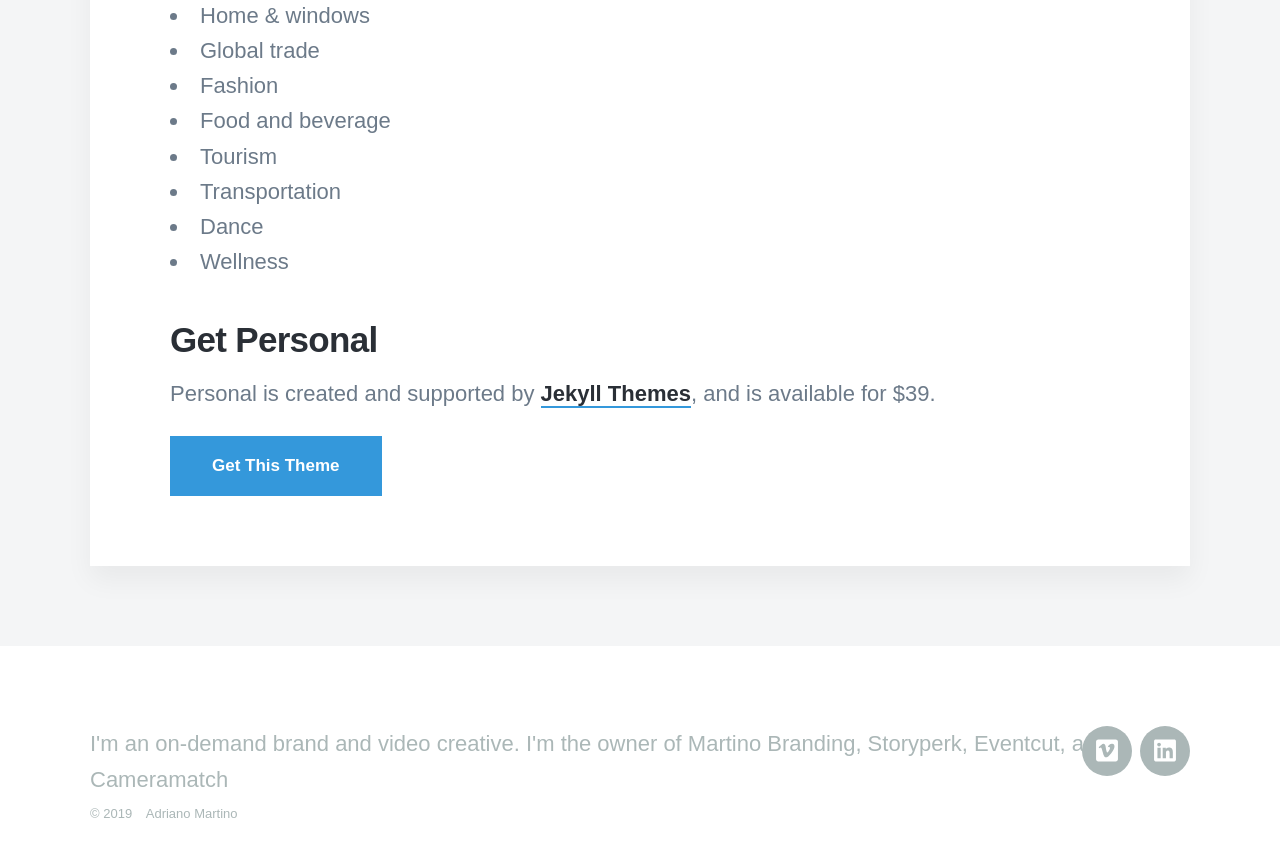
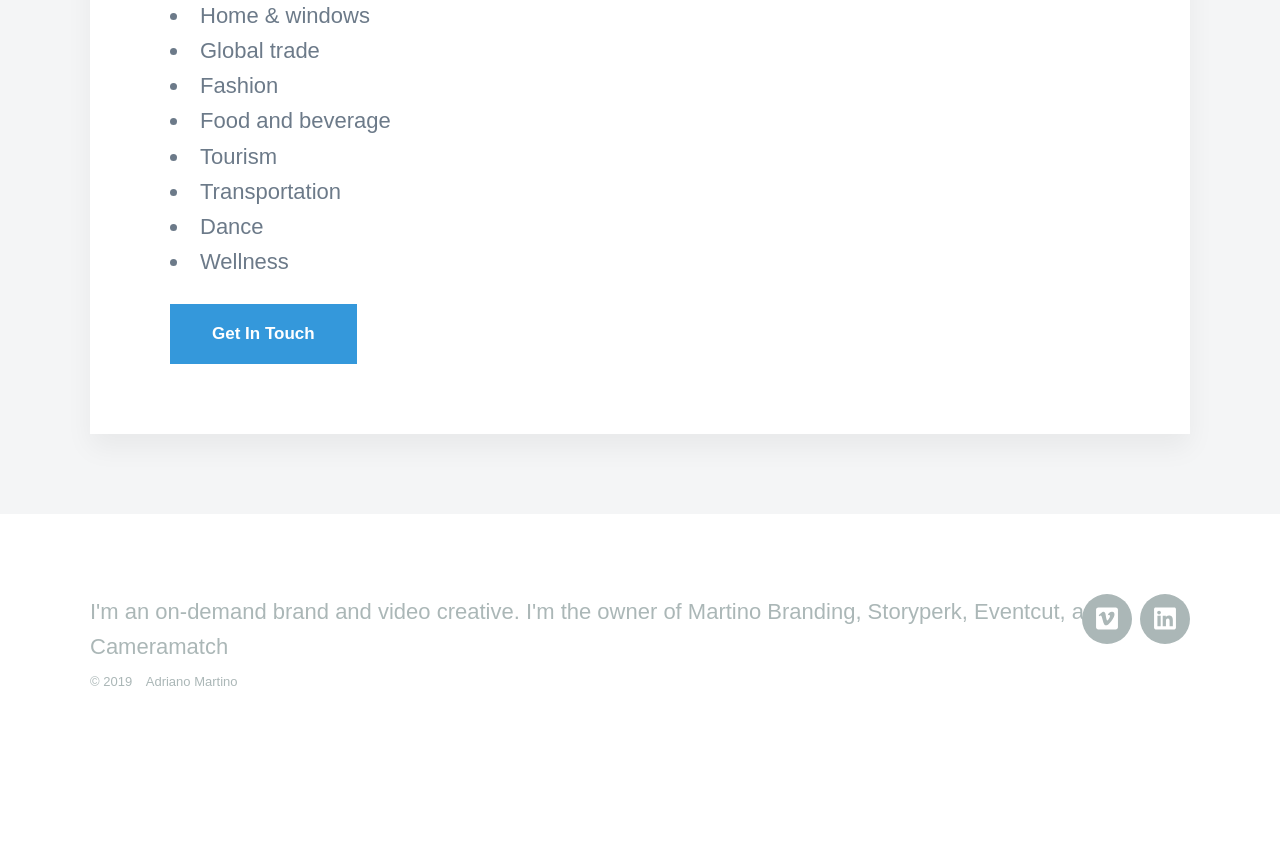
Before and after one commit to adrianomartino/amartino, a Jekyll site: the page built from _pages/about.md, in a window 1280 px wide and 900 px high, scrolled down 1390 px. Shown: the top 857 px of the window. Built offline with Jekyll 4.4.1, drawn with Linux system fonts in a browser that asks for light colours; nearby versions of some CDN libraries; some web fonts are replaced; after the commit the page ends 2158 px from its top, so only the background shows below that.

Commit message:
Update from Forestry.io Adriano Martino updated _pages/about.md

```diff
--- a/_pages/about.md
+++ b/_pages/about.md
@@ -31,8 +31,4 @@ Over the years I had the opportunity to work in a variety of industries includin
 * Dance
 * Wellness
 
-## Get Personal
-
-Personal is created and supported by [Jekyll Themes](https://jekyllthemes.io), and is available for $39.
-
-<a href="https://jekyllthemes.io/theme/personal-website-jekyll-theme" class="button button--large">Get This Theme</a>
+<a href="/contact" class="button button--large">Get In Touch</a>
```
